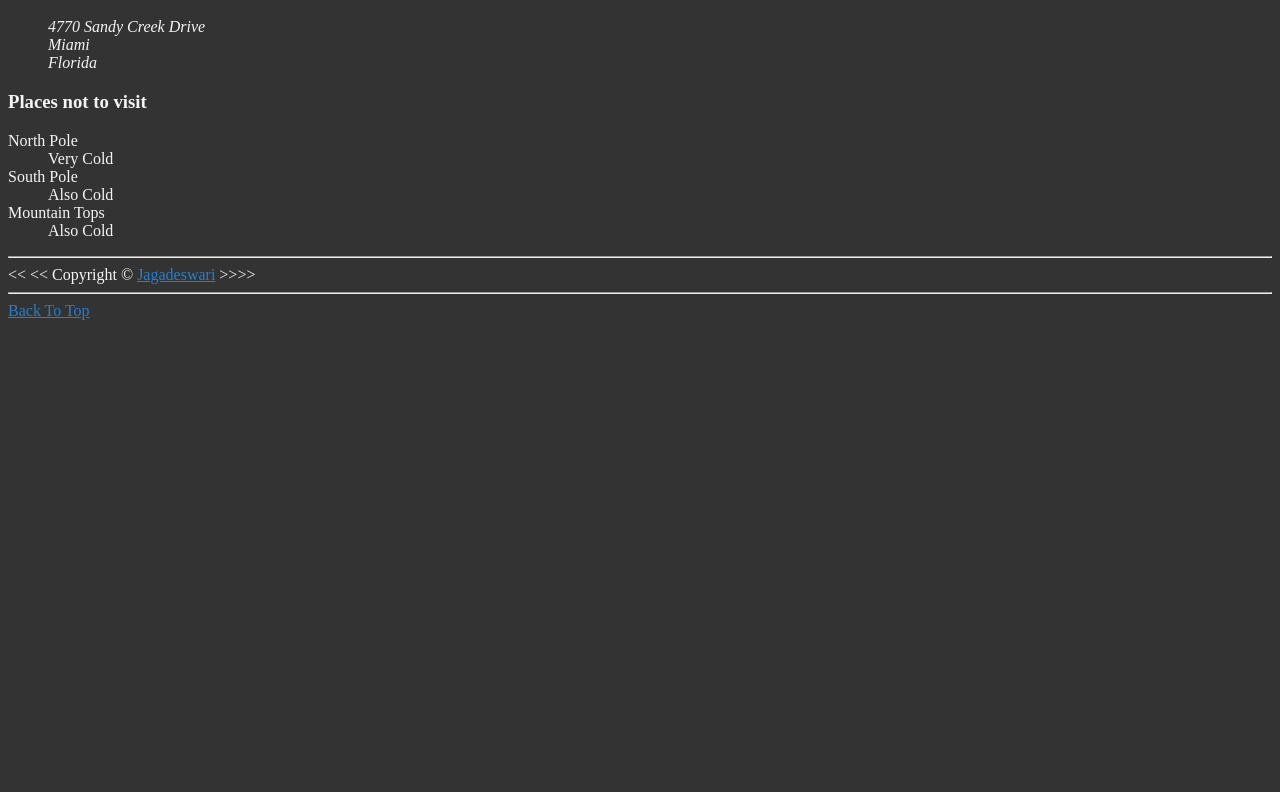
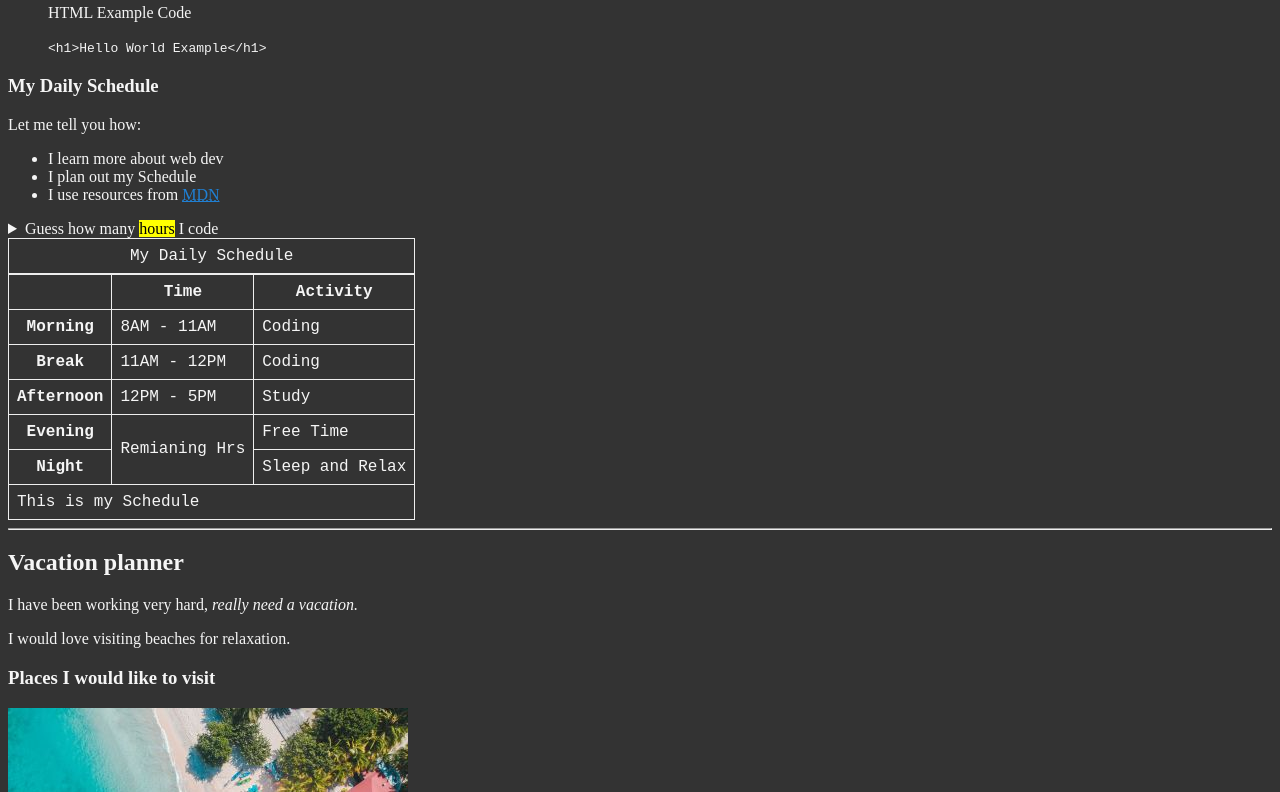
Before and after one commit to JagadeswariD/CodeLab, a plain HTML site: page index.html in a window 1280 px wide. Shown: the part 612-1404 px from the top of the page. Before the commit the page ends 940 px from the top, so only its background shows below. Drawn offline with Linux system fonts and the light colour scheme.

Commit message:
Semantic Tags and Tables

```diff
--- a/index.html
+++ b/index.html
@@ -6,45 +6,118 @@
         <meta name="description" content="This is my first HTML5 exercise for CodeLab">
         <meta name="viewport" content="width=device-width, inital-scale=1.0">
         <link rel="icon" href="html5.png" type="image/x-icon">
+        <link rel="icon" href="html5.png" type="image/x-icon">
         <link rel="stylesheet" href="main.css" type="text/css">
         <title>HTML5 exercise</title>
 
     </head>
     <body>
+        <header>
             <h1>Hello World</h1>
-        <nav>
+            <nav aria-label="primary-navigation">
                 <ul>
                     <li><a href="#html">HTML Leaning</a></li>
                     <li><a href="#vacation">Vacation Planning</a></li>
+                    <li><a href="#contact">Contact Me</a></li>
                 </ul>
             </nav>
+        </header>
+
         <hr>
-        <section id="html">
+        <main>
+        <article id="html">
             <h2>Hello World</h2>
             <p>This is my first web page</p>
-
+            <section>
+        <h3>HTML5</h3>
+            <img src="img/html_logo_300x300.png" alt="HTML5 Logo" title="HTML5 Logo" width="300" height="300">
+            <figure>
+                <figcaption>HTML Example Code</figcaption>
+            <p> <code>&lt;h1&gt;Hello World Example&lt;/h1&gt;</code></p>
+            </figure>
             <h3>My Daily Schedule</h3>
             <p>Let me tell you how:</p>
                 <ul>
                 <li>I learn more about web dev</li>
                 <li>I plan out my Schedule</li>
                 <li>I use resources from <a href="https://developer.mozilla.com"> <abbr title="Mozilla Developer Network">MDN</abbr></a></li></ul>
+                    <aside>
+                        <details>
+                            <summary>Guess how many <mark>hours</mark> I code</summary>
+                            <p>I start at <time datetime="08:00">8 am</time> and code for <time datetime="PT3H"> 3 hrs</time>
+                                </p>
+                        </details>
+                    </aside>
+                    <table>
+                        <caption>My Daily Schedule</caption>
+                        <thead>
+                            <tr>
+                            <th>&nbsp;</th>
+                            <th scope="col">
+                                Time
+                            </th>
+                            <th scope="col">Activity
+                            </th>
+                        </tr>
+                        </thead>
+                        <tbody>
+
+                        <tr>
+                            <th scope="row">Morning</th>
+                            <td> <time datetime="08:00">8AM</time> - <time datetime="11:00">11AM</time> </td>
+                            <td>Coding</td>
+                        </tr>
+                        <tr>
+                            <th scope="row">Break</th>
+                            <td> <time datetime="11:00">11AM</time> - <time datetime="12:00">12PM</time> </td>
+                            <td>Coding</td>
+                        </tr>
+                        <tr>
+                            <th scope="row">Afternoon</th>
+                            <td> <time datetime="12:00">12PM</time> - <time datetime="17:00">5PM</time> </td>
+                            <td>Study</td>
+                        </tr>
+                        <tr>
+                            <th scope="row">Evening</th>
+                            <td rowspan="2"> Remianing Hrs </td>
+                            <td>Free Time</td>
+                        </tr>
+                        <tr>
+                            <th scope="row">Night</th>
+                            <td>Sleep and Relax</td>
+                        </tr>
+                    </tbody>
+                    <tfoot>
+                        <tr>
+                            <td colspan="3">This is my Schedule</td>
+                        </tr>
+                    </tfoot>
+                    </table>
             </section>
+        </article>
         <hr>
-        <section id="vacation">
+        <article id="vacation">
             <h2>Vacation planner</h2>
             <p>I have been working very hard, <em>really need a vacation.</em></p>
             <p>I would love visiting beaches for relaxation.</p>
-
+            <section>
             <h3>Places I would like to visit</h3>
+            <img src="img/caribbean.jpg" alt="Caribbean Beach" title="Caribbean Beach" width="400" height="225" loading="lazy">
             <ol>
                 <li><p><strong>No cold places.</strong> </p></li>
-            <li><p>Miami</p><address>
+                <li><p>Caribbean</p><address>
                     4770 Sandy Creek Drive<br>
-                Miami<br>
-                Florida
+                    Caribbean<br>
+
                 </address></li>
+
             </ol>
+            <figure>
+                <img src="img/vacation.jpg" alt="Cancun Vacation" title="It's 5'o Clock somewhere" width="400" height="267" loading="lazy">
+                <figcaption>Cancun Vacation</figcaption>
+            </figure>
+            </section>
+            <section>
             <h3>Places not to visit</h3>
             <dl>
                 <dt>North Pole</dt>
@@ -55,9 +128,19 @@
                 <dd>Also Cold</dd>
             </dl>
         </section>
+    </article>
     <hr>
+    <article id="contact">
+        <h2>Contact Me</h2>
+        <p>Would like here from you</p>
+
+    </article>
+</main>
+        <hr>
+       <footer>
         &lt;&lt; &lt;&lt; Copyright &copy; <a href="about.html">Jagadeswari</a>  &gt;&gt;&gt;&gt;
         <hr>
         <a href="#">Back To Top</a>
+    </footer>
     </body>
 </html>
--- a/main.css
+++ b/main.css
@@ -13,3 +13,10 @@ a:visited{
 a:hover, a:active{
     color: #eee
 }
+
+table, tr, th, td, caption{
+    border: 1px solid #eee;
+    padding: 0.5rem;
+    border-collapse: collapse;
+    font-family: 'Courier New', Courier, monospace;
+}
```
Also changed, not shown: img/caribbean.jpg (added), img/html_logo_300x300.png (added), img/vacation.jpg (added). Lines whose indentation alone changed are shown as unchanged.
